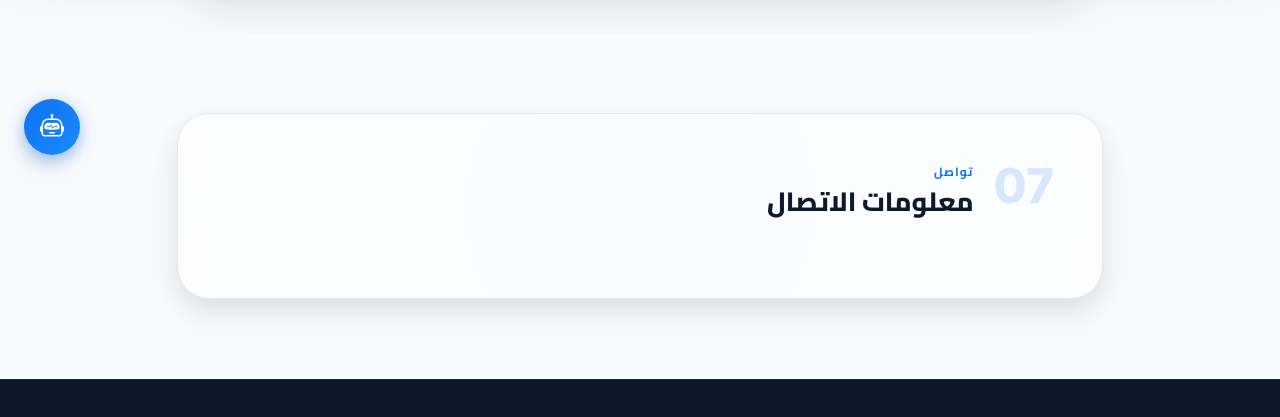
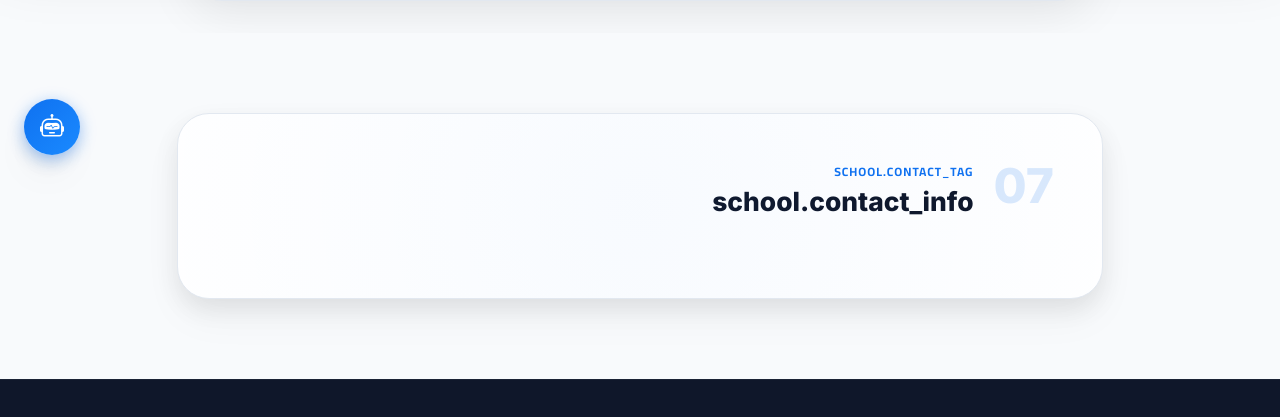
Before and after one commit to Mohammed-hani69/treeda-schools, a Python web app: template app/templates/parent/school_detail.html in a window 1280 px wide. Shown: the part 621-1038 px from the top of the page. Run offline with Jinja, Linux system fonts and the light colour scheme; the template is opened without the code that fills it, so the values that code supplies are empty; grey boxes labelled with a size stand in for pictures from a placeholder-image service; some libraries are stand-ins or nearby versions.

Commit message:
second commit-19

```diff
--- a/app/templates/parent/school_detail.html
+++ b/app/templates/parent/school_detail.html
@@ -121,7 +121,7 @@
       <h1>{{ school.name }}</h1>
       <div class="meta">
         {% if school.views %}
-        <span><i class="bi bi-eye"></i> {{ school.views }} مشاهدة</span>
+        <span><i class="bi bi-eye"></i> {{ school.views }} {{ _('school.views') }}</span>
         {% endif %}
         {% if school.city %}
         <span><i class="bi bi-geo-alt"></i> {{ school.city }}{% if school.district %} - {{ school.district }}{% endif %}</span>
@@ -130,7 +130,7 @@
         <span><i class="bi bi-calendar3"></i> {{ school.founded_year }}</span>
         {% endif %}
         {% if school.gender %}
-        <span><i class="bi bi-people"></i> {{ {'male':'بنين','female':'بنات','both':'مشترك'}.get(school.gender, school.gender) }}</span>
+        <span><i class="bi bi-people"></i> {{ {'male': _('schools_page.male'), 'female': _('schools_page.female'), 'both': _('schools_page.both')}.get(school.gender, school.gender) }}</span>
         {% endif %}
       </div>
     </div>
@@ -139,23 +139,23 @@
 
 {# ─── Virtual Tour Navigation ─── #}
 <nav class="tour-nav" id="tourNav">
-  <a href="#about" class="tour-dot" data-section="about"><span class="dot"></span><span class="dot-label">عن المدرسة</span></a>
+  <a href="#about" class="tour-dot" data-section="about"><span class="dot"></span><span class="dot-label">{{ _('school.about_title') }}</span></a>
   {% if school.grades.count() > 0 %}
-  <a href="#grades" class="tour-dot" data-section="grades"><span class="dot"></span><span class="dot-label">المراحل</span></a>
+  <a href="#grades" class="tour-dot" data-section="grades"><span class="dot"></span><span class="dot-label">{{ _('school.grades') }}</span></a>
   {% endif %}
   {% if images %}
-  <a href="#gallery" class="tour-dot" data-section="gallery"><span class="dot"></span><span class="dot-label">المعرض</span></a>
+  <a href="#gallery" class="tour-dot" data-section="gallery"><span class="dot"></span><span class="dot-label">{{ _('school.gallery') }}</span></a>
   {% endif %}
   {% if videos %}
-  <a href="#videos" class="tour-dot" data-section="videos"><span class="dot"></span><span class="dot-label">الفيديو</span></a>
+  <a href="#videos" class="tour-dot" data-section="videos"><span class="dot"></span><span class="dot-label">{{ _('school.videos') }}</span></a>
   {% endif %}
   {% if school.activities.count() > 0 %}
-  <a href="#activities" class="tour-dot" data-section="activities"><span class="dot"></span><span class="dot-label">الأنشطة</span></a>
+  <a href="#activities" class="tour-dot" data-section="activities"><span class="dot"></span><span class="dot-label">{{ _('school.activities') }}</span></a>
   {% endif %}
   {% if school.services.count() > 0 %}
-  <a href="#services" class="tour-dot" data-section="services"><span class="dot"></span><span class="dot-label">الخدمات</span></a>
+  <a href="#services" class="tour-dot" data-section="services"><span class="dot"></span><span class="dot-label">{{ _('school.services') }}</span></a>
   {% endif %}
-  <a href="#contact-section" class="tour-dot" data-section="contact"><span class="dot"></span><span class="dot-label">تواصل</span></a>
+  <a href="#contact-section" class="tour-dot" data-section="contact"><span class="dot"></span><span class="dot-label">{{ _('school.contact') }}</span></a>
 </nav>
 
 {# ─── Content Sections ─── #}
@@ -173,8 +173,8 @@
             <div class="scene-header">
               <span class="scene-number">01</span>
               <div>
-                <span class="scene-tag">تعرف على</span>
-                <h2>نبذة عن المدرسة</h2>
+                <span class="scene-tag">{{ _('school.learn_tag') }}</span>
+                <h2>{{ _('school.about_school') }}</h2>
               </div>
             </div>
             <p class="scene-text">{{ school.about }}</p>
@@ -197,8 +197,8 @@
             <div class="scene-header">
               <span class="scene-number">02</span>
               <div>
-                <span class="scene-tag">المراحل</span>
-                <h2>المراحل التعليمية</h2>
+                <span class="scene-tag">{{ _('school.stages_tag') }}</span>
+                <h2>{{ _('school.grades_title') }}</h2>
               </div>
             </div>
             <div class="d-flex gap-3 flex-wrap">
@@ -226,8 +226,8 @@
         <div class="scene-header">
           <span class="scene-number">03</span>
           <div>
-                <span class="scene-tag">استكشف</span>
-                <h2>معرض الصور</h2>
+                <span class="scene-tag">{{ _('school.explore_tag') }}</span>
+                <h2>{{ _('school.gallery_title') }}</h2>
           </div>
         </div>
         <div class="gallery-3d-grid">
@@ -237,7 +237,7 @@
               <img src="{{ url_for('static', filename='uploads/media/' + img.filename) }}" alt="">
               <div class="gallery-3d-overlay">
                 <div class="gallery-3d-icon"><i class="bi bi-arrows-angle-expand"></i></div>
-                <span>مشاهدة</span>
+                <span>{{ _('school.view') }}</span>
               </div>
             </div>
           </div>
@@ -258,8 +258,8 @@
         <div class="scene-header">
           <span class="scene-number">04</span>
           <div>
-            <span class="scene-tag">جولة</span>
-                <h2>الجولة الافتراضية</h2>
+            <span class="scene-tag">{{ _('school.tour_tag') }}</span>
+                <h2>{{ _('school.virtual_tour') }}</h2>
           </div>
         </div>
         <div class="gallery-3d-grid">
@@ -289,8 +289,8 @@
         <div class="scene-header">
           <span class="scene-number">05</span>
           <div>
-                <span class="scene-tag">أنشطة</span>
-                <h2>الأنشطة المدرسية</h2>
+                <span class="scene-tag">{{ _('school.activities_tag') }}</span>
+                <h2>{{ _('school.activities_title') }}</h2>
           </div>
         </div>
         <div class="row g-4">
@@ -319,8 +319,8 @@
         <div class="scene-header">
           <span class="scene-number">06</span>
           <div>
-                <span class="scene-tag">خدمات</span>
-                <h2>الخدمات المقدمة</h2>
+                <span class="scene-tag">{{ _('school.services_tag') }}</span>
+                <h2>{{ _('school.services_title') }}</h2>
           </div>
         </div>
         <div class="row g-4">
@@ -350,8 +350,8 @@
             <div class="scene-header">
               <span class="scene-number">07</span>
               <div>
-                <span class="scene-tag">تواصل</span>
-                <h2>معلومات الاتصال</h2>
+                <span class="scene-tag">{{ _('school.contact_tag') }}</span>
+                <h2>{{ _('school.contact_info') }}</h2>
               </div>
             </div>
             <div class="row g-4">
@@ -360,31 +360,31 @@
                   {% if school.phone %}
                   <a href="tel:{{ school.phone }}" class="contact-3d-item">
                     <div class="contact-icon bg-primary"><i class="bi bi-telephone-fill"></i></div>
-                    <div><small>رقم الجوال</small><strong>{{ school.phone }}</strong></div>
+                    <div><small>{{ _('school.phone_label') }}</small><strong>{{ school.phone }}</strong></div>
                   </a>
                   {% endif %}
                   {% if school.phone2 %}
                   <a href="tel:{{ school.phone2 }}" class="contact-3d-item">
                     <div class="contact-icon bg-primary"><i class="bi bi-telephone-fill"></i></div>
-                    <div><small>رقم آخر</small><strong>{{ school.phone2 }}</strong></div>
+                    <div><small>{{ _('school.phone_other_label') }}</small><strong>{{ school.phone2 }}</strong></div>
                   </a>
                   {% endif %}
                   {% if school.email %}
                   <a href="mailto:{{ school.email }}" class="contact-3d-item">
                     <div class="contact-icon bg-pink"><i class="bi bi-envelope-fill"></i></div>
-                    <div><small>البريد</small><strong>{{ school.email }}</strong></div>
+                    <div><small>{{ _('school.email_label') }}</small><strong>{{ school.email }}</strong></div>
                   </a>
                   {% endif %}
                   {% if school.address %}
                   <div class="contact-3d-item">
                     <div class="contact-icon bg-cyan"><i class="bi bi-geo-alt-fill"></i></div>
-                    <div><small>العنوان</small><strong>{{ school.address }}</strong></div>
+                    <div><small>{{ _('school.address_label') }}</small><strong>{{ school.address }}</strong></div>
                   </div>
                   {% endif %}
                   {% if school.website %}
                   <a href="{{ school.website }}" target="_blank" class="contact-3d-item">
                     <div class="contact-icon bg-green"><i class="bi bi-globe"></i></div>
-                    <div><small>الموقع</small><strong>{{ school.website }}</strong></div>
+                    <div><small>{{ _('school.website_label') }}</small><strong>{{ school.website }}</strong></div>
                   </a>
                   {% endif %}
                   {% if school.whatsapp %}
@@ -399,7 +399,7 @@
                 {% if school.facebook or school.twitter or school.instagram or school.youtube %}
                 <div class="mb-4">
                   <h6 class="fw-bold mb-3" style="color:var(--text-secondary);font-size:0.9rem;">
-                    <i class="bi bi-share"></i> التواصل الاجتماعي
+                    <i class="bi bi-share"></i> {{ _('school.social') }}
                   </h6>
                   <div class="d-flex gap-3 flex-wrap">
                     {% if school.facebook %}<a href="{{ school.facebook }}" class="social-3d" style="--social:#1877f2;" target="_blank"><i class="bi bi-facebook"></i></a>{% endif %}
@@ -412,7 +412,7 @@
                 {% if school.map_lat and school.map_lng %}
                 <div class="map-3d-container">
                   <h6 class="fw-bold mb-3" style="color:var(--text-secondary);font-size:0.9rem;">
-                    <i class="bi bi-map"></i> الموقع على الخريطة
+                    <i class="bi bi-map"></i> {{ _('school.map_location') }}
                   </h6>
                   <div class="map-3d">
                     <iframe width="100%" height="100%" frameborder="0" style="border:0;border-radius:var(--radius-xl);"
@@ -437,7 +437,7 @@
   <button class="viewer-close" onclick="closeViewer()"><i class="bi bi-x-lg"></i></button>
   <div class="viewer-3d-content" onclick="event.stopPropagation()">
     <img id="viewerImage" src="" alt="">
-    <div class="viewer-3d-hint"><i class="bi bi-arrows-move"></i> حرك المؤشر للتنقل</div>
+    <div class="viewer-3d-hint"><i class="bi bi-arrows-move"></i> {{ _('school.move_cursor') }}</div>
   </div>
 </div>
 
```
Also changed, not shown: app/templates/main/school_detail.html (+4 -4 lines), app/translations/en.json (+19 -1 lines), seed_ai_knowledge.py (+8 -8 lines).
